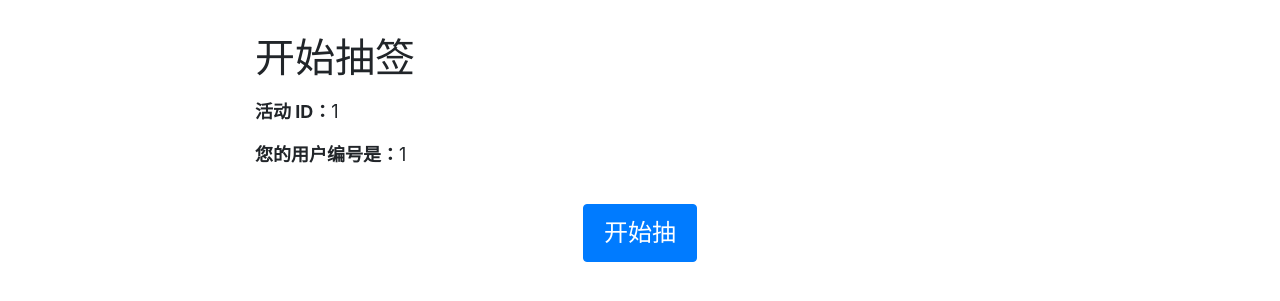
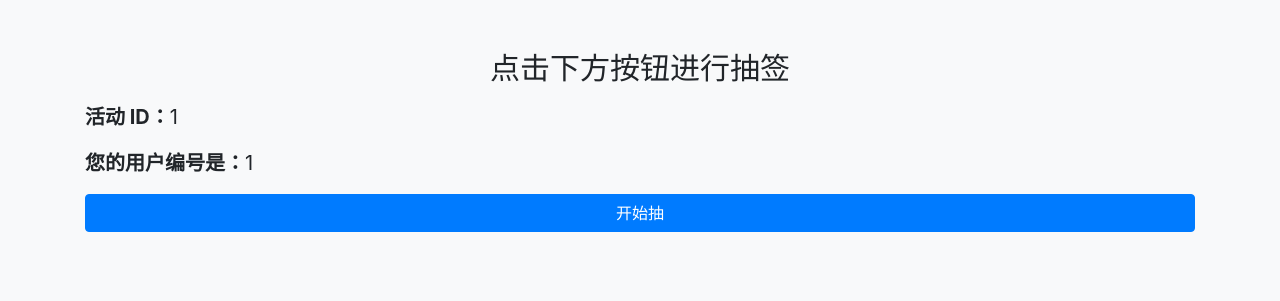
Before and after one commit to 097/chouqian, a Flask app: template templates/draw.html in a window 1280 px wide. Shown: the top 301 px of the page. Run offline with Flask 3, Linux system fonts and the light colour scheme; the template is opened without the code that fills it: most values are stand-ins (such as "Sample title", 1, 10 or a date in 2020); some libraries are stand-ins or nearby versions.

Commit message:
update css
Signed-off-by: linjunqi <linjunqi@xiaomi.com>

```diff
--- a/templates/draw.html
+++ b/templates/draw.html
@@ -3,41 +3,47 @@
 <head>
     <meta charset="UTF-8">
     <title>开始抽签</title>
+    <meta name="viewport" content="width=device-width, initial-scale=1.0">
+
     <!-- 引入Bootstrap CSS，替换以下链接为您自己的CDN链接 -->
     <link rel="stylesheet" href="https://cdn.bootcdn.net/ajax/libs/twitter-bootstrap/4.6.0/css/bootstrap.min.css">
     <style>
         body {
-            font-size: 18px;
-            padding: 10px;
+            background-color: #f8f9fa;
         }
         .container {
-            max-width: 800px;
-            margin: 0 auto;
+            margin-top: 50px;
         }
         .mt-3 {
             margin-top: 10px;
+            font-size: 20px;
         }
-        .btn-primary {
+        h1 {
+            text-align: center;
+            font-size: 30px;
+        }
+
+/*        .btn-primary {
             font-size: 24px;
             padding: 10px 20px;
             margin-top: 20px;
-        }
+        }*/
     </style>
 </head>
 <body>
     <div class="container">
-        <h1 class="mt-4">开始抽签</h1>
+        <h1 class="mt-4">点击下方按钮进行抽签</h1>
         <div class="mt-3">
             <p><strong>活动 ID：</strong>{{ activity_id }}</p>
             <p><strong>您的用户编号是：</strong>{{ user_number }}</p>
         </div>
-        <div class="mt-3">
+        <div class="form-group" >
             {% if local_draw_status %}
                 <p>抽签已经开始，请等待结果。</p>
             {% else %}
                 <form method="post" class="text-center">
                     <input type="hidden" name="user_number" value="{{ user_number }}">
-                    <button type="submit" class="btn btn-primary">开始抽</button>
+                    <button type="submit" class="btn btn-primary btn-block">开始抽</button>
                 </form>
             {% endif %}
         </div>
--- a/templates/draw_result.html
+++ b/templates/draw_result.html
@@ -3,6 +3,7 @@
 <head>
     <meta charset="UTF-8">
     <title>抽签结果</title>
+    <meta name="viewport" content="width=device-width, initial-scale=1.0">
     <!-- 引入Bootstrap CSS，替换以下链接为您自己的CDN链接 -->
     <link rel="stylesheet" href="https://cdn.bootcdn.net/ajax/libs/twitter-bootstrap/4.6.0/css/bootstrap.min.css">
     <style>
@@ -21,7 +22,7 @@
             color: #007bff; /* 修改标题颜色 */
         }
         p {
-            font-size: 18px; /* 修改文本字体大小 */
+            font-size: 20px; /* 修改文本字体大小 */
         }
     </style>
 </head>
--- a/templates/recent_activity_links.html
+++ b/templates/recent_activity_links.html
@@ -1,7 +1,8 @@
 <!DOCTYPE html>
 <html>
 <head>
-    <title>最近的抽签活动链接</title>
+    <title>最近的抽签活动</title>
+    <meta name="viewport" content="width=device-width, initial-scale=1.0">
     <!-- 引入Bootstrap CSS，替换以下链接为您自己的CDN链接 -->
     <link rel="stylesheet" href="https://cdn.bootcdn.net/ajax/libs/twitter-bootstrap/4.6.0/css/bootstrap.min.css">
 </head>
@@ -13,7 +14,7 @@
         <ul class="list-group mt-3">
             {% for link in recent_activity_links %}
                 <li class="list-group-item">
-                    <a href="{{ url_for('cq.activity_results', activity_id=link) }}">查看活动结果：{{ link }}</a>
+                    <a href="{{ url_for('cq.activity_results', activity_id=link) }}">查看抽签结果：{{ link }}</a>
                 </li>
             {% endfor %}
         </ul>
```
Also changed, not shown: templates/links.html (+9 -4 lines).
